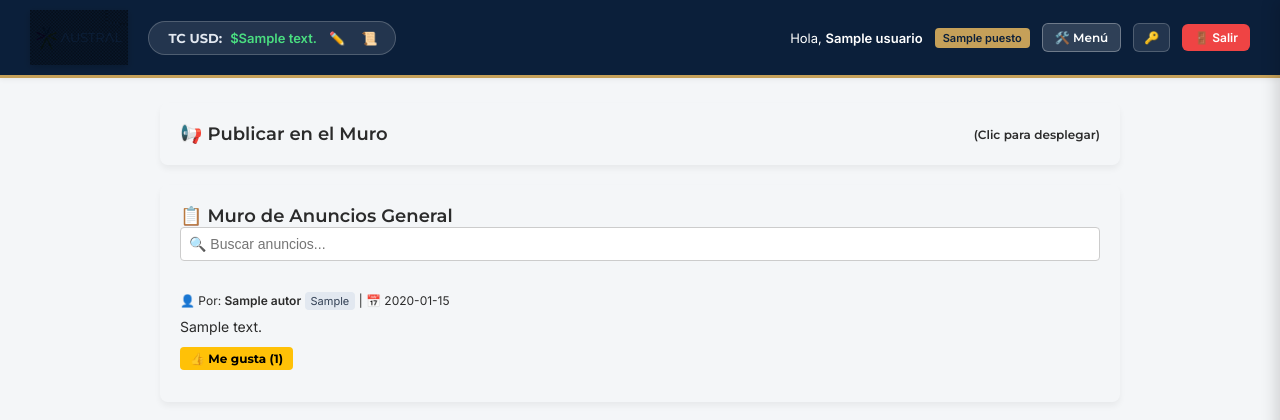
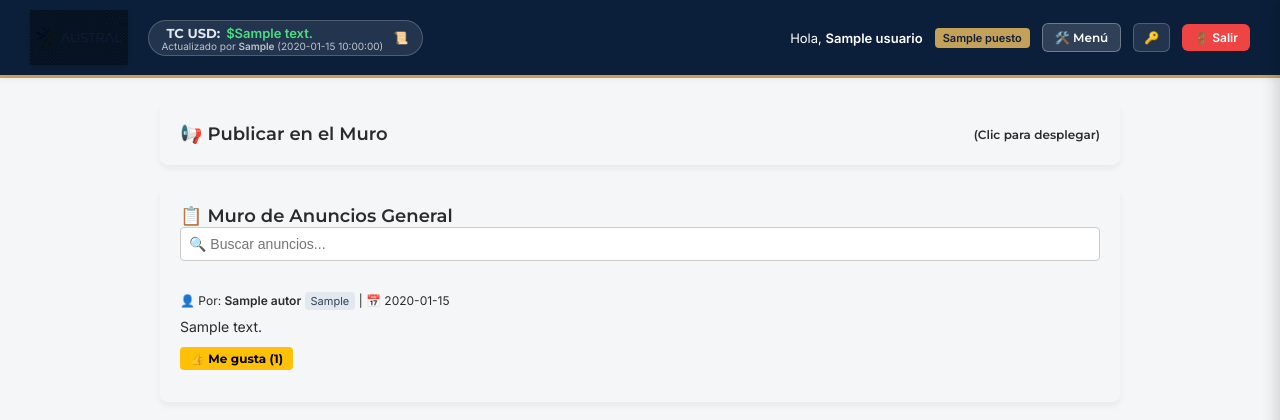
Before and after one commit to vaccarse730/intranet-austral, a Flask app: template templates/intranet.html in a window 1280 px wide. Shown: the top 420 px of the page. Run offline with Flask 3, Linux system fonts and the light colour scheme; the template is opened without the code that fills it: most values are stand-ins (such as "Sample title", 1, 10 or a date in 2020); some libraries are stand-ins or nearby versions.

Commit message:
Update intranet.html

```diff
--- a/templates/intranet.html
+++ b/templates/intranet.html
@@ -424,21 +424,35 @@ body.sidebar-open .main-content {
         </a>
 
 <!-- Widget Tipo de Cambio en el Header -->
-<div class="tc-widget" style="background: rgba(255,255,255,0.1); border: 1px solid rgba(255,255,255,0.2); padding: 6px 14px; border-radius: 20px; color: white; font-size: 13px; display: flex; align-items: center; gap: 8px;">
+<div class="tc-widget" style="background: rgba(255,255,255,0.1); border: 1px solid rgba(255,255,255,0.2); padding: 4px 12px; border-radius: 20px; color: white; font-size: 13px; display: flex; align-items: center; gap: 8px;">
+    <div style="display: flex; flex-direction: column; align-items: flex-start;">
+        <div style="display: flex; align-items: center; gap: 6px;">
             <span class="tc-label" style="font-weight: 700; color: #e2e8f0;">
                 <i class="fa-solid fa-dollar-sign" style="color: var(--accent);"></i> TC USD:
             </span>
             <span class="tc-value" id="val-tipo-cambio" style="font-weight: 800; color: #4ade80;">
                 ${{ tipo_cambio or '0.00' }}
             </span>
+        </div>
+        <!-- Etiqueta del último registro / cambio -->
+        <span class="tc-last-update" style="font-size: 10px; color: rgba(255, 255, 255, 0.7); line-height: 1;">
+            {% if tc_ultimo_usuario and tc_ultima_fecha %}
+                Actualizado por <b>{{ tc_ultimo_usuario }}</b> ({{ tc_ultima_fecha }})
+            {% else %}
+                Último cambio: {{ tc_ultima_fecha or 'Sin registro' }}
+            {% endif %}
+        </span>
+    </div>
 
-    <!-- Botón de Edición (Lápiz) -->
-    <button class="tc-btn-edit" onclick="abrirModalTC()" style="background: none; border: none; color: var(--accent); cursor: pointer; padding: 2px 4px; font-size: 13px;" title="Editar Tipo de Cambio">
+    <!-- Botón Editar (Lápiz) -->
+    {% if 'administra' in puesto|lower or 'admin' in puesto|lower %}
+    <button class="tc-btn-edit" onclick="abrirModalTC()" style="background: none; border: none; color: var(--accent); cursor: pointer; padding: 2px; font-size: 12px;" title="Actualizar Tipo de Cambio">
         ✏️
     </button>
+    {% endif %}
 
-    <!-- Botón de Historial (Log) -->
-    <button class="tc-btn-log" onclick="abrirModalLogTC()" style="background: none; border: none; color: #cbd5e1; cursor: pointer; padding: 2px 4px; font-size: 13px;" title="Ver Historial">
+    <!-- Botón Historial (Log) -->
+    <button class="tc-btn-log" onclick="abrirModalLogTC()" style="background: none; border: none; color: #cbd5e1; cursor: pointer; padding: 2px; font-size: 12px;" title="Ver Log de Cambios">
         📜
     </button>
 </div>
```
Lines whose indentation alone changed are shown as unchanged.
